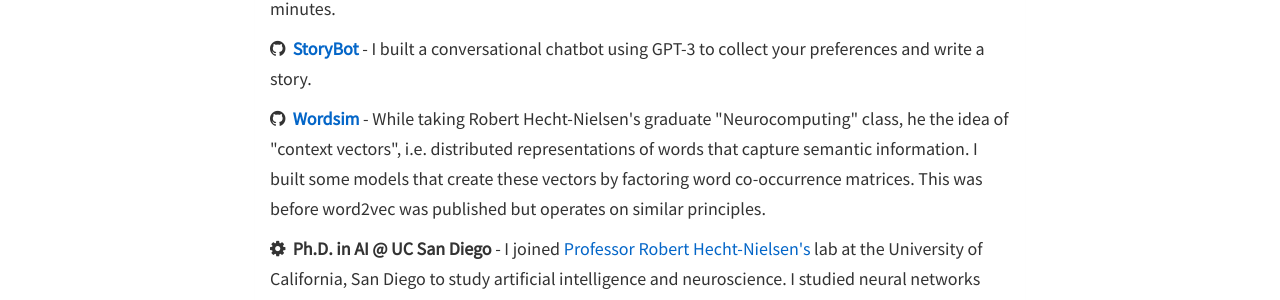
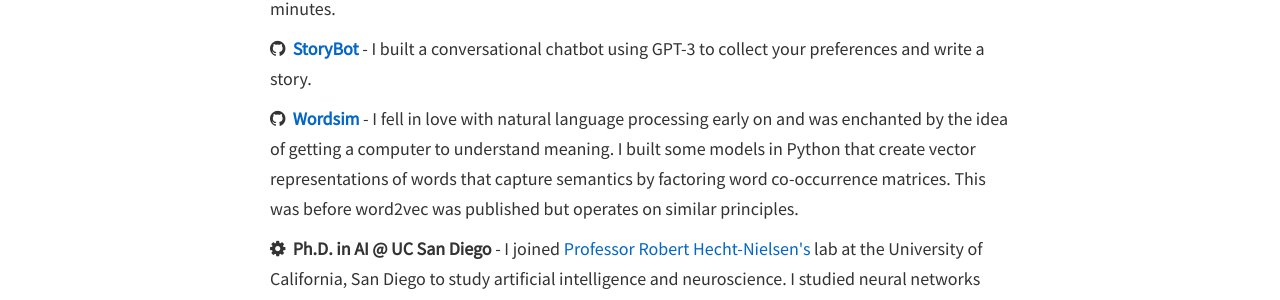
Before and after one commit to blennon/blennon.github.io, a Jekyll site: the page built from projects.html, in a window 1280 px wide. Shown: the part 195-495 px from the top of the page. Built offline with Jekyll 4.4.1, drawn with Linux system fonts in a browser that asks for light colours; nearby versions of some CDN libraries.

Commit message:
updated wordsim description

```diff
--- a/_includes/projects.html
+++ b/_includes/projects.html
@@ -13,9 +13,9 @@
 		</h5>
     	<h5>
 			<i class="fa fa-github"></i>&nbsp;&nbsp;<strong><a href="https://github.com/blennon/wordsim">Wordsim</a></strong>
-			- While taking Robert Hecht-Nielsen's graduate "Neurocomputing" class, he the idea of "context vectors", i.e. distributed representations of words
-			that capture semantic information. I built some models that create these vectors by factoring word co-occurrence matrices. This was before word2vec
-			was published but operates on similar principles.
+			- I fell in love with natural language processing early on and was enchanted by the idea of getting a computer to understand meaning.
+			I built some models in Python that create vector representations of words that capture semantics by factoring word co-occurrence matrices.
+			This was before word2vec was published but operates on similar principles.
 		</h5>
 		<h5>
 			<i class="fa fa-cog"></i>&nbsp;&nbsp;<strong>Ph.D. in AI @ UC San Diego</strong>
```
